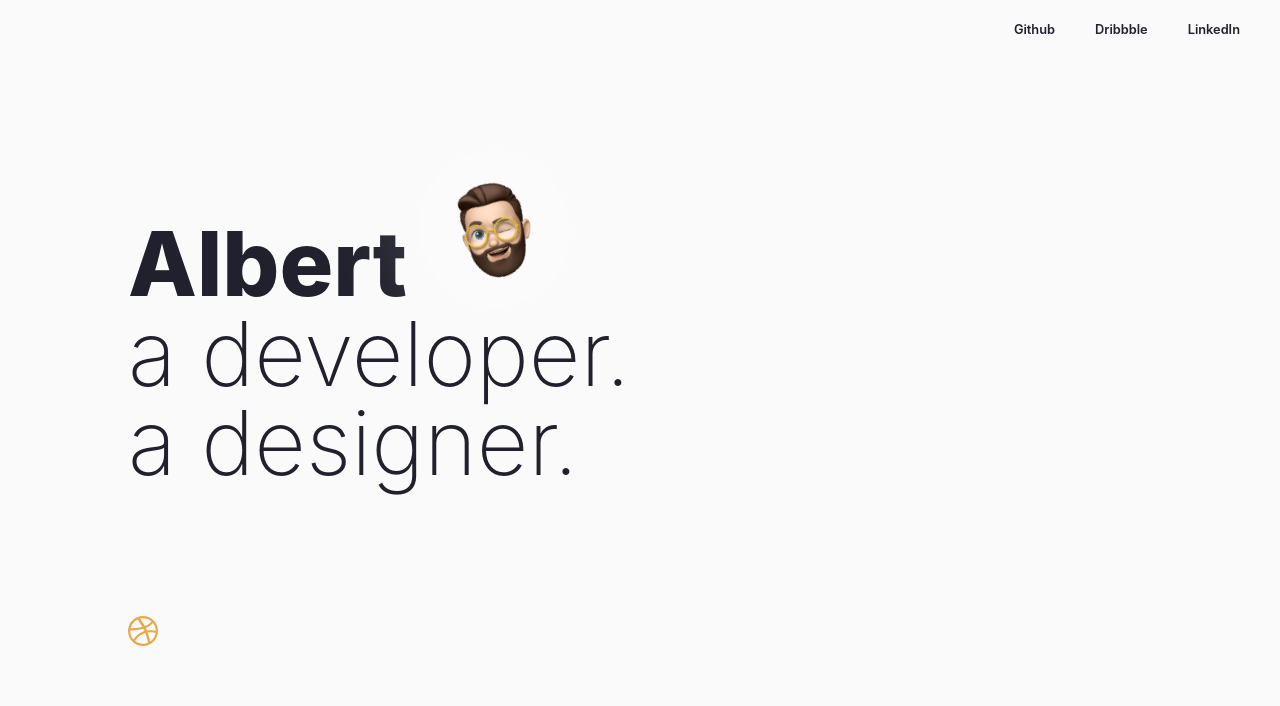
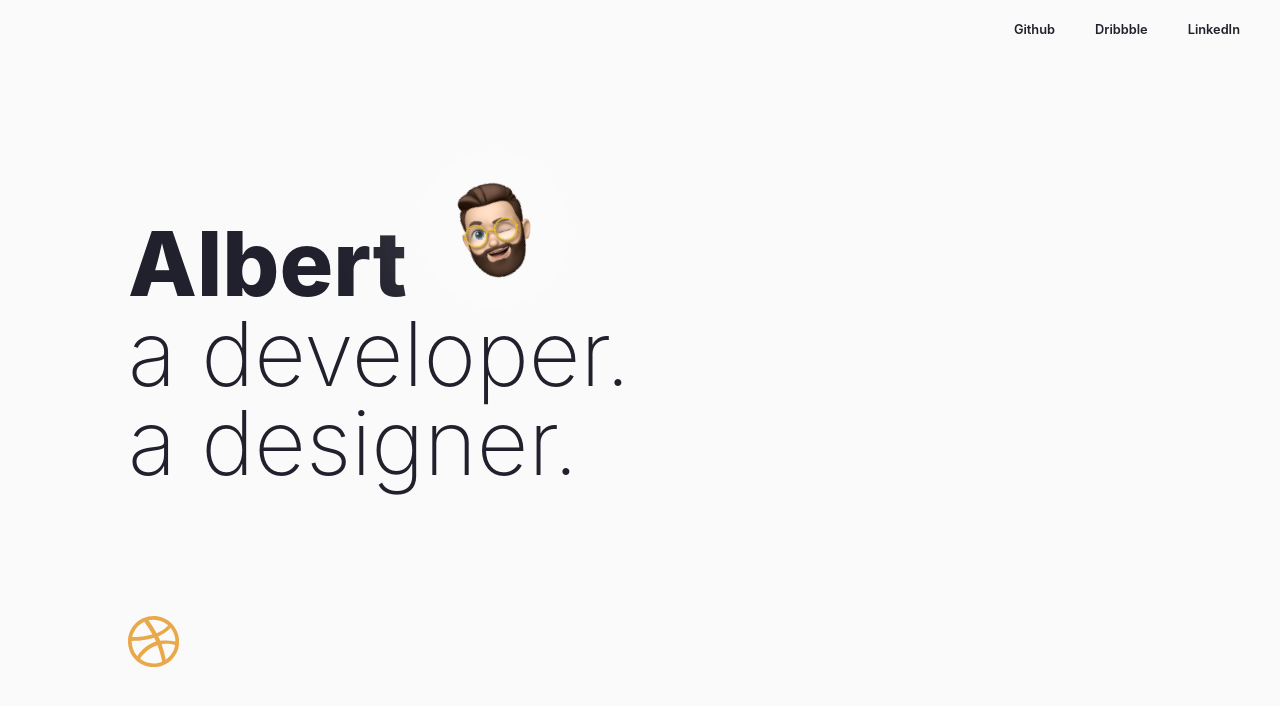
Before and after one commit to AlbertSmit/AlbertSm.it, a website built with Parcel: page src/index.html in a window 1280 px wide. Built offline with nearby package versions, Linux system fonts and the light colour scheme.

Commit message:
AutoMerge: Size fix

```diff
--- a/src/index.html
+++ b/src/index.html
@@ -47,7 +47,7 @@
   </section>
   <footer>
     <a class="dribbble" href="https://dribbble.com/AlbertSmit" target="_blank" rel="noopener noreferrer">
-      <svg width="100" height="100" viewBox="0 0 100 100" fill="none" xmlns="http://www.w3.org/2000/svg">
+      <svg viewBox="0 0 100 100" fill="none" xmlns="http://www.w3.org/2000/svg">
         <path fill-rule="evenodd" clip-rule="evenodd"
           d="M50 0C22.397 0 0 22.397 0 50C0 77.603 22.397 100 50 100C77.5488 100 100 77.603 100 50C100 22.397 77.5488 0 50 0ZM83.026 23.0477C88.9913 30.3145 92.5705 39.5879 92.679 49.6204C91.269 49.3492 77.1692 46.4751 62.961 48.2646C62.6356 47.5597 62.3644 46.8004 62.0391 46.0412C61.1714 43.9805 60.1952 41.8655 59.2191 39.859C74.9458 33.4599 82.1041 24.2408 83.026 23.0477ZM50 7.37527C60.846 7.37527 70.7701 11.4425 78.308 18.1128C77.5488 19.1974 71.0954 27.82 55.9111 33.5141C48.9154 20.6616 41.1605 10.141 39.9675 8.5141C43.167 7.75488 46.5293 7.37527 50 7.37527ZM31.833 11.3883C32.9718 12.9067 40.564 23.4816 47.6681 36.0629C27.7115 41.3774 10.0868 41.269 8.18872 41.269C10.9544 28.0369 19.9024 17.0282 31.833 11.3883ZM7.26681 50.0542C7.26681 49.6204 7.26681 49.1866 7.26681 48.7527C9.11063 48.8069 29.8265 49.0781 51.1388 42.679C52.3861 45.0651 53.5249 47.5054 54.6095 49.9458C54.0672 50.1085 53.4707 50.2712 52.9284 50.4338C30.9111 57.538 19.1974 76.9523 18.2213 78.5792C11.4425 71.0412 7.26681 61.0087 7.26681 50.0542ZM50 92.7332C40.1302 92.7332 31.0195 89.3709 23.8069 83.731C24.5662 82.1584 33.243 65.4555 57.321 57.0499C57.4295 56.9957 57.4837 56.9957 57.5922 56.9414C63.6117 72.5054 66.0521 85.5748 66.7028 89.3167C61.551 91.5401 55.9111 92.7332 50 92.7332ZM73.807 85.4122C73.3731 82.8091 71.0955 70.3362 65.5098 54.9892C78.9046 52.8742 90.6182 56.3449 92.0824 56.833C90.2386 68.7093 83.4056 78.9588 73.807 85.4122Z"
           fill="currentColor" /></svg>
--- a/src/style.scss
+++ b/src/style.scss
@@ -96,7 +96,8 @@ footer {
   padding: 0 10%;
 
   a {
-    $size: 30px;
+    $min-size: 15px;
+    $size: 4vw;
     $orange: rgb(233, 169, 74);
 
     display: flex;
@@ -111,6 +112,8 @@ footer {
     font-weight: 600;
 
     svg {
+      min-width: $min-size;
+      min-height: $min-size;
       height: $size;
       width: $size;
       cursor: pointer;
```
